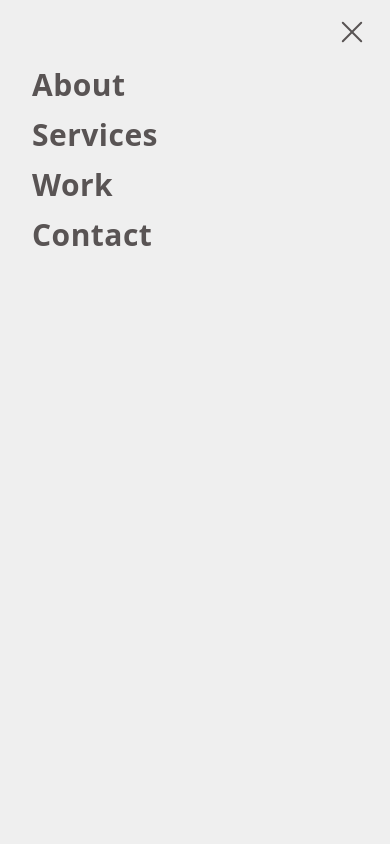
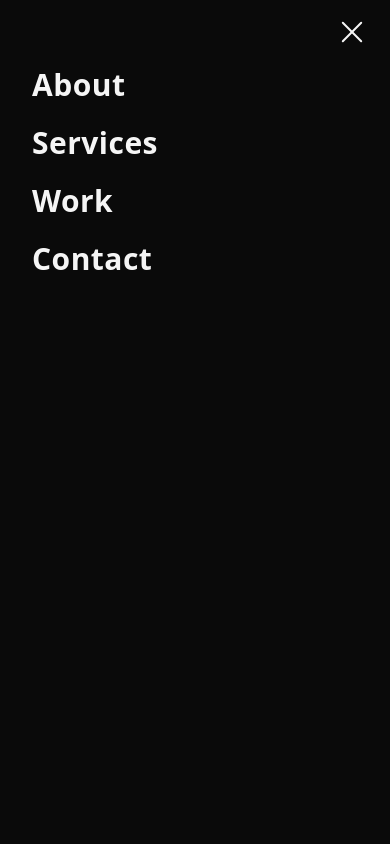
Before and after one commit to flowz0/netflows, a Next.js app: page / in a window 390 px wide. Both pictures are taken after a click on the button "Toggle menu". Shown: the top 844 px of the page. Built offline with nearby package versions, Linux system fonts and the light colour scheme.

Commit message:
fix: optimize Navbar component style customization

```diff
--- a/app/components/Navbar.tsx
+++ b/app/components/Navbar.tsx
@@ -29,7 +29,7 @@ export default function Navbar() {
   }, [isOpen]);
 
   return (
-    <nav className="bg-[#EFEFEF] fixed h-16 w-full z-50">
+    <nav className="bg-[#0a0a0a] fixed h-16 w-full z-50">
       <div className="flex justify-between items-center h-full max-w-7xl mx-auto px-6">
         <Link
           href="/"
@@ -42,20 +42,20 @@ export default function Navbar() {
               alt="Netflows logo"
               className="h-16 w-auto duration-500 transition-transform hover:scale-105"
               draggable="false"
-              priority
+              priority={false}
             />
           }
         </Link>
 
         {/* Desktop Links */}
-        <ul className="hidden text-[#595454] font-bold text-base/[32px] tracking-[0.016em] md:flex md:items-center md:gap-x-6">
+        <ul className="hidden text-[#f5f5f5] font-semibold text-base/[32px] tracking-[0.016em] md:flex md:items-center md:gap-x-8">
           {Links.map((link) => (
             <li key={link.href}>
               <AnimatedLink
                 href={link.href}
                 className={`${pathname === link.href
                   ? "duration-300 transition-colors text-[#01BAEF]"
-                  : "duration-300 transition-colors hover:text-[#252323]"
+                  : ""
                   }`}
               >
                 {link.name}
@@ -72,17 +72,17 @@ export default function Navbar() {
           aria-label="Toggle menu"
           aria-expanded={isOpen}
         >
-          <span className={`bg-[#595454] block transition-all duration-300 ease-out
+          <span className={`bg-[#f5f5f5] block transition-all duration-300 ease-out
                     h-0.5 w-7 rounded-sm ${isOpen ?
               'rotate-45 translate-y-1' : '-translate-y-0.5'
             }`} >
           </span>
-          <span className={`bg-[#595454] block transition-all duration-300 ease-out
+          <span className={`bg-[#f5f5f5] block transition-all duration-300 ease-out
                     h-0.5 w-7 rounded-sm my-0.5 ${isOpen ?
               'opacity-0' : 'opacity-100'
             }`} >
           </span>
-          <span className={`bg-[#595454] block transition-all duration-300 ease-out
+          <span className={`bg-[#f5f5f5] block transition-all duration-300 ease-out
             h-0.5 w-7 rounded-sm ${isOpen ?
               '-rotate-45 -translate-y-1' : 'translate-y-0.5'
             }`} >
@@ -98,16 +98,16 @@ export default function Navbar() {
             animate={{ height: "100vh", opacity: 1 }}
             exit={{ height: 0, opacity: 0 }}
             transition={{ duration: 0.4, ease: "easeInOut" }}
-            className="md:hidden bg-[#efefef]"
+            className="md:hidden bg-[#0a0a0a]"
           >
-            <ul className="text-[#595454] flex flex-col gap-y-2 px-8 font-bold text-3xl/[42px] tracking-[0.016em]">
+            <ul className="flex flex-col gap-y-4 px-8 font-bold text-3xl/[42px] tracking-[0.016em]">
               {Links.map((link) => (
                 <li key={link.href}>
                   <Link
                     href={link.href}
                     className={`${pathname === link.href
-                      ? "text-[#252323]"
-                      : "hover:text-[#252323]"
+                      ? "text-[#00deff]"
+                      : "text-[#f5f5f5]"
                       }`}
                     onClick={() => setIsOpen(!isOpen)}
                   >
```
